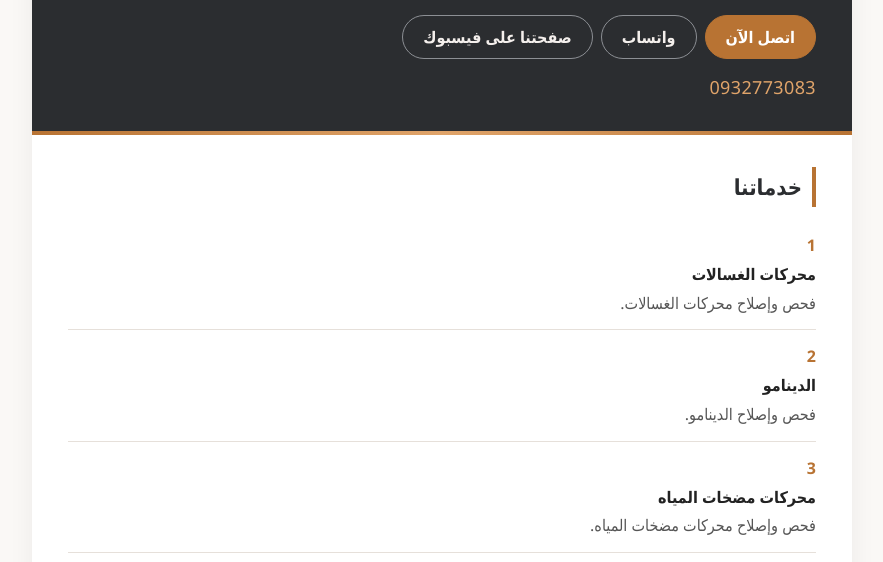
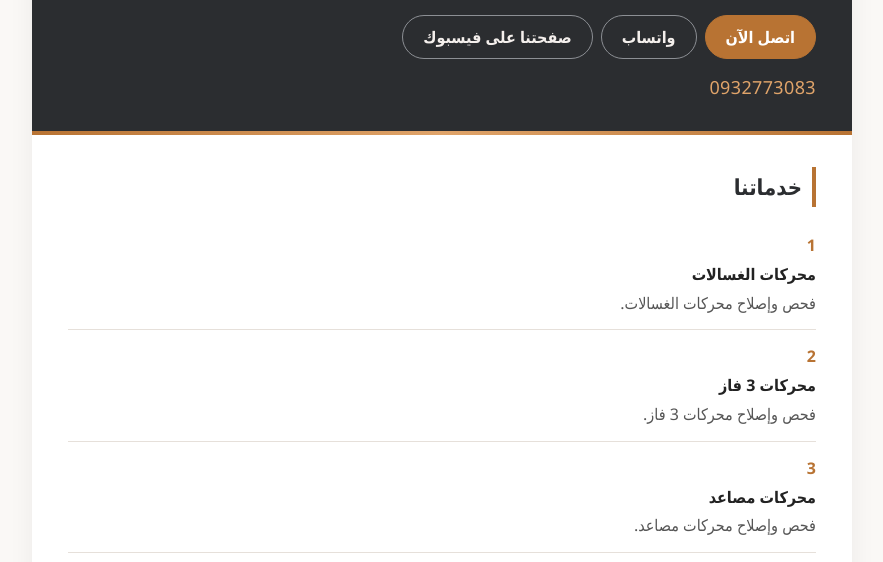
Before and after one commit to MuhammedDIYAB/workshop, a plain HTML site: page index.html in a window 1280 px wide. Shown: the part 354-916 px from the top of the page, without its empty margins (198-1081 px from the left). Drawn offline with Linux system fonts and the light colour scheme.

Commit message:
Update services list in index.html

```diff
--- a/index.html
+++ b/index.html
@@ -29,7 +29,8 @@
     <h2>خدماتنا</h2>
     <ol class="rows">
       <li><b>محركات الغسالات</b><span>فحص وإصلاح محركات الغسالات.</span></li>
-      <li><b>الدينامو</b><span>فحص وإصلاح الدينامو.</span></li>
+      <li><b>محركات 3 فاز</b><span>فحص وإصلاح محركات 3 فاز.</span></li>
+       <li><b> محركات مصاعد </b><span>فحص وإصلاح محركات مصاعد.</span></li>
       <li><b>محركات مضخات المياه</b><span>فحص وإصلاح محركات مضخات المياه.</span></li>
     </ol>
     <p class="ws-parts">يتوفر قطع تبديل وقطع غيار لجميع المحركات.</p>
```
